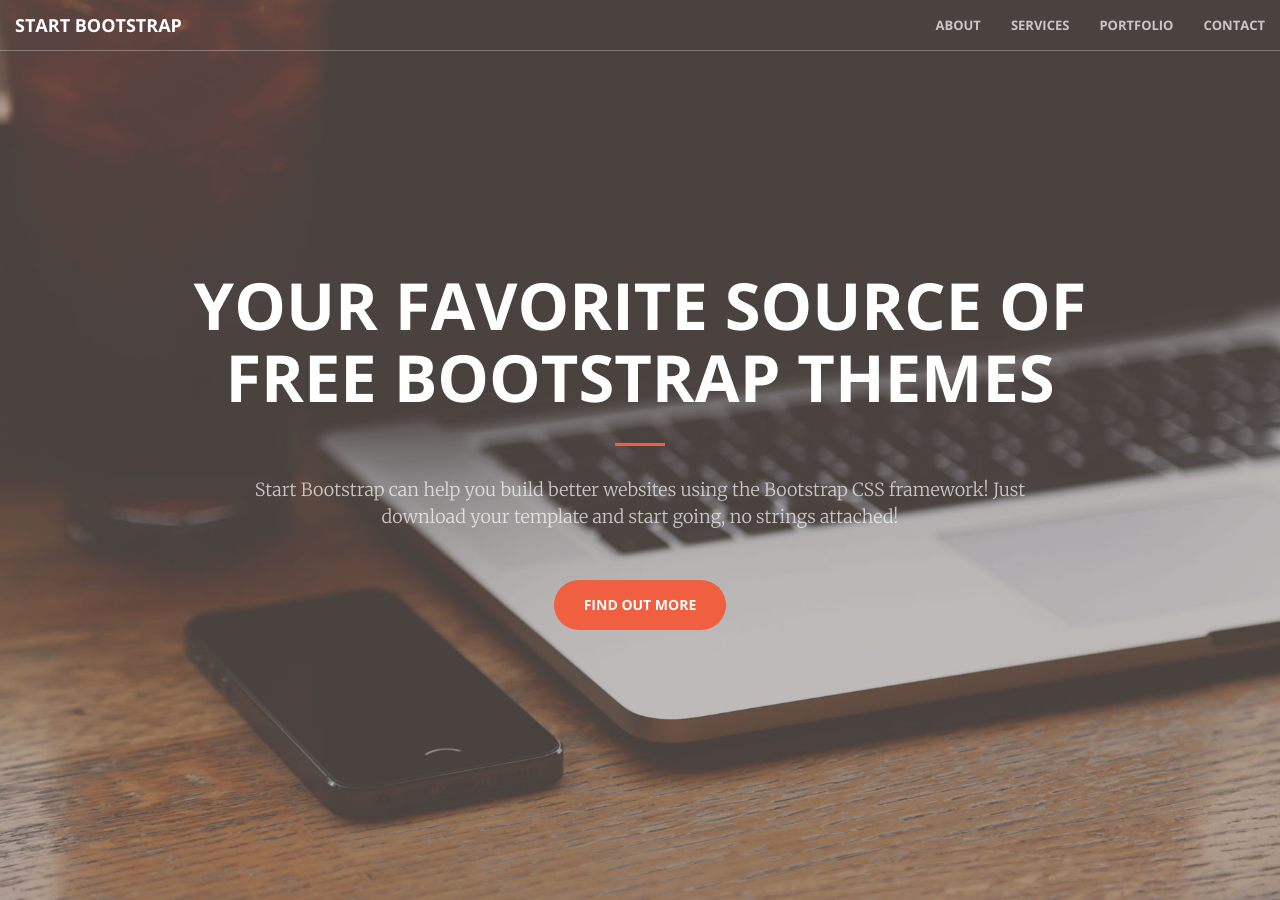
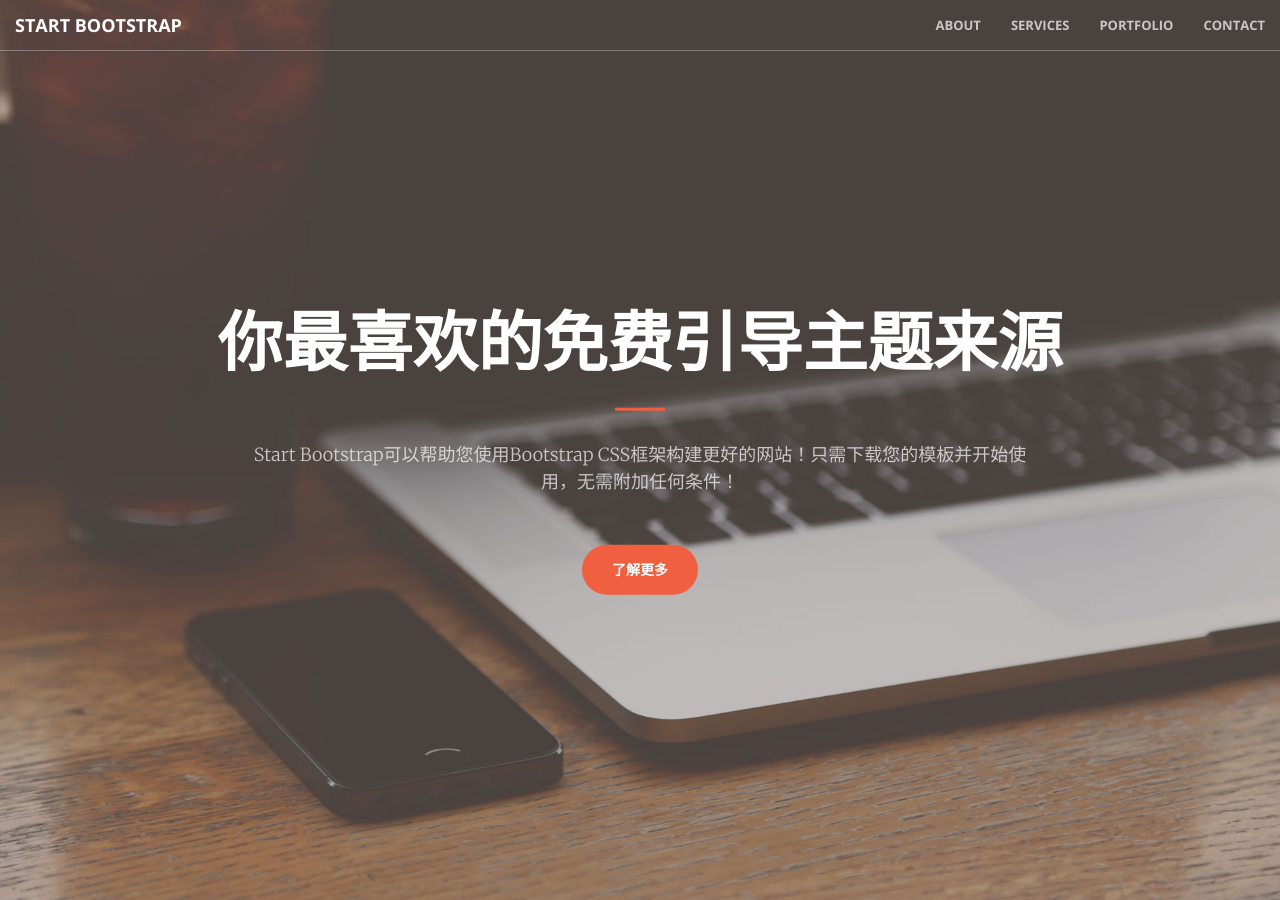
Before and after one commit to ceozyg3/ceozyg3, a Jekyll site: the page built from index.html, in a window 1280 px wide and 900 px high. Built offline with Jekyll 4.4.1, drawn with Linux system fonts in a browser that asks for light colours.

Commit message:
Update header.html

```diff
--- a/_includes/header.html
+++ b/_includes/header.html
@@ -1,10 +1,10 @@
 <header>
     <div class="header-content">
         <div class="header-content-inner">
-            <h1>Your Favorite Source of Free Bootstrap Themes</h1>
+            <h1>你最喜欢的免费引导主题来源</h1>
             <hr>
-            <p>Start Bootstrap can help you build better websites using the Bootstrap CSS framework! Just download your template and start going, no strings attached!</p>
-            <a href="#about" class="btn btn-primary btn-xl page-scroll">Find Out More</a>
+            <p>Start Bootstrap可以帮助您使用Bootstrap CSS框架构建更好的网站！只需下载您的模板并开始使用，无需附加任何条件！</p>
+            <a href="#about" class="btn btn-primary btn-xl page-scroll">了解更多</a>
         </div>
     </div>
 </header>
```
